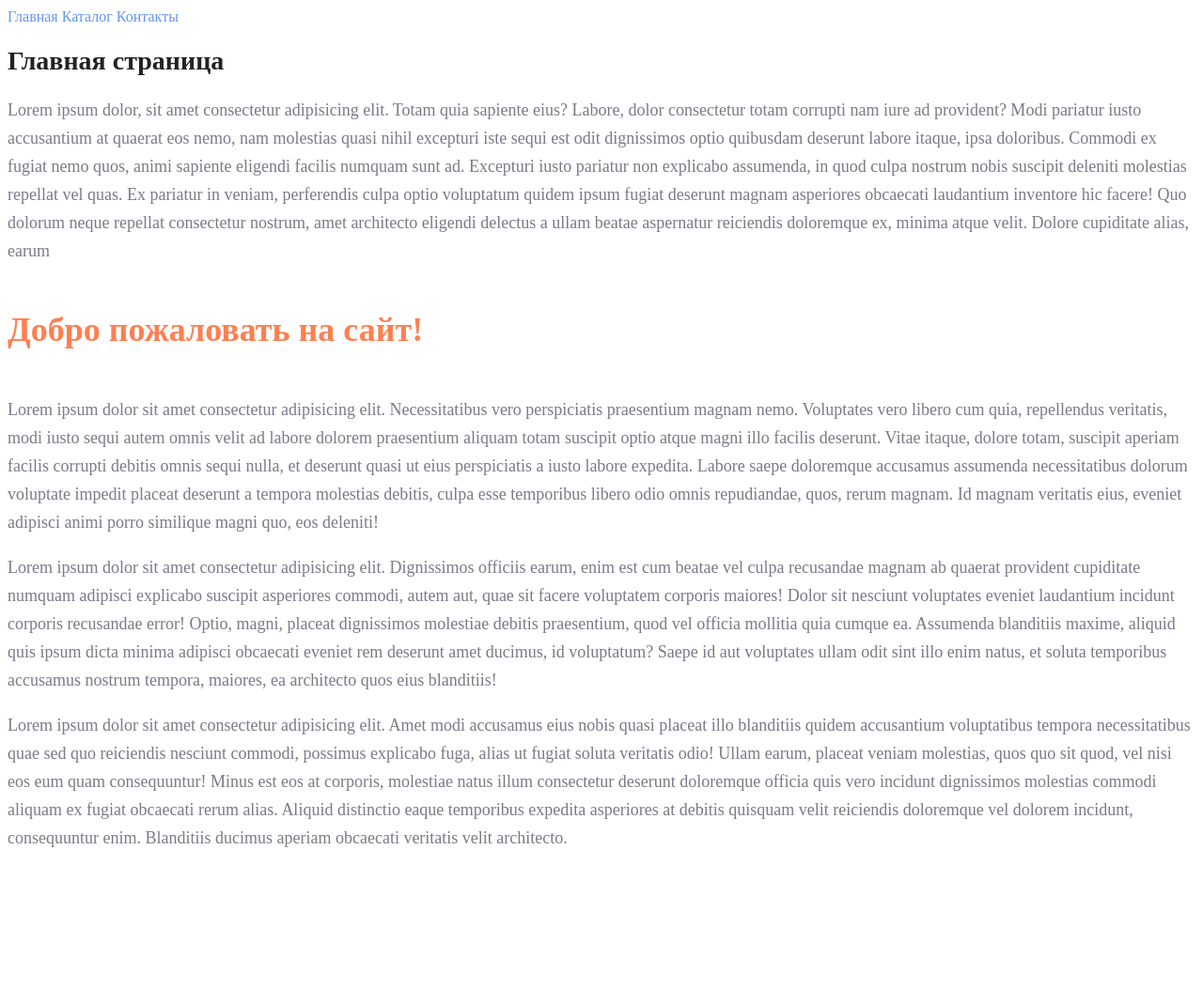
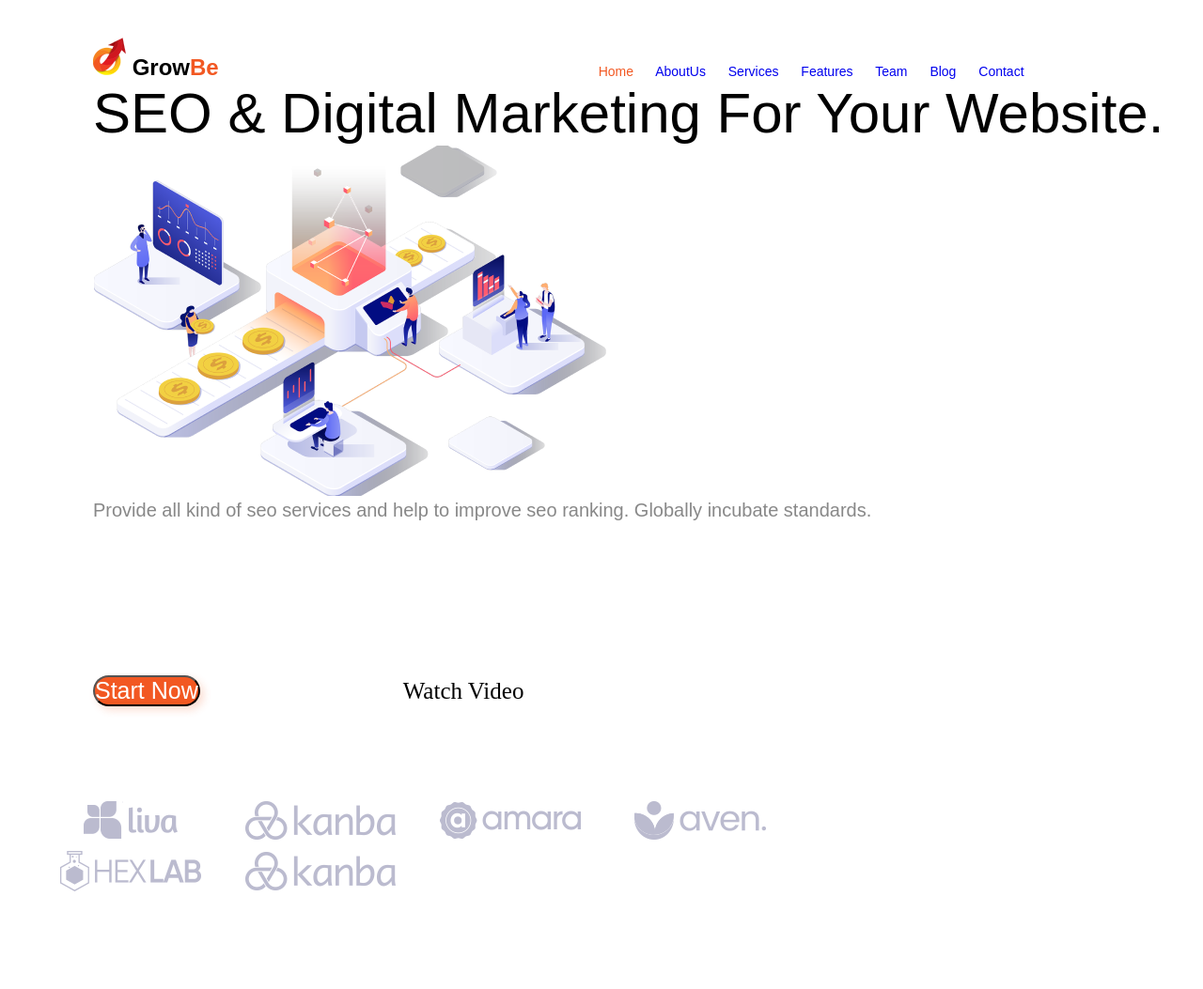
Before and after one commit to beemaster1972/beemaster1972.github.io, a plain HTML site: page index.html in a window 1280 px wide. Shown: the whole page at 94% size. Before the commit the page ends 925 px from the top, so only its background shows below. Drawn offline with Linux system fonts and the light colour scheme.

Commit message:
Add hw 3

```diff
--- a/css/style.css
+++ b/css/style.css
@@ -1,33 +1,119 @@
-a {
-    text-decoration: none;
- }
-.main_menu{
-    color: cornflowerblue;
-    font-size: 16px;
-    line-height: 20px;
+* {
+  margin: 0;
+  padding: 0;
+  text-decoration: none;
 }
-.title{
-    color: #222222;
-    font-size: 28px;
-    line-height: 36px;
-    font-weight: bold;
+
+.main {
+  background: rgb(255, 255, 255);
+}
+
+.menu_bar {
+  padding-top: 40px;
+  padding-left: 50px;
+}
+
+.header {
+  padding-top: 11.5px;
+  padding-left: 400px;
+  padding-bottom: 11.5px;
+
+  font-family: sans-serif;
+  font-size: 14px;
+  font-weight: 400;
+  line-height: 10px;
+  word-spacing: 20px;
+  text-align: left;
+}
+
+.logo {
+  padding-top: 5px;
+  padding-bottom: 5px;
+  padding-left: 49px;
+  font-family: sans-serif;
+  font-size: 24px;
+  font-weight: 700;
+  line-height: 1px;
+  letter-spacing: 0;
+  text-align: left;
 
 }
-.text{
-    font-style: normal;
-    font-weight: 300;
-    font-size: 18px;
-    line-height: 30px;
-    color: #7D7987
+
+.text-be {
+  padding-top: 5px;
+  padding-bottom: 5px;
+
+  font-family: sans-serif;
+  font-size: 24px;
+  font-weight: 700;
+  /*font-weight:900;*/
+  color: rgb(242, 88, 34);
 }
-li::marker{
-    content: '🖋️';
-    font-size: 1.2em;
+
+.menu-home {
+  color: rgb(242, 88, 34);
+
 }
-.subtitle{
-    color: coral;
-    font-style: normal;
-    font-weight: 700;
-    font-size: 36px;
-    line-height: 80px;
+
+.title {
+  padding-left: 99px;
+  padding-right: 40.94px;
+  color: rgb(0, 0, 0);
+  font-family: sans-serif;
+  font-size: 60px;
+  font-weight: 400;
+  line-height: -1px;
+  letter-spacing: 0%;
+  text-align: left;
 }
+
+.meta_png {
+  padding-left: 99px;
+}
+
+.home_content {
+  padding-left: 99px;
+  color: rgb(136, 136, 136);
+  font-family: sans-serif;
+  font-size: 20px;
+  font-weight: 400;
+  line-height: -1px;
+  letter-spacing: 0%;
+  text-align: left;
+}
+
+.button_meta {
+  padding-top: 164px;
+  padding-left: 99px;
+}
+
+.start_now {
+  border-radius: 50px;
+  box-shadow: 4px 4px 8px 0px rgba(242, 88, 34, 0.2);
+  background: rgb(242, 88, 34);
+  color: rgb(255, 255, 255);
+  font-family: sans-serif;
+  font-size: 25px;
+  font-weight: 400;
+  line-height: -1px;
+  letter-spacing: 0%;
+  text-align: left;
+}
+
+.watch_video {
+  padding-top: 15px;
+  padding-bottom: 16px;
+  padding-left: 212px;
+  font-size: 25px;
+}
+
+.brand {
+  padding-top: 97px;
+  padding-bottom: 96px;
+  padding-left: 59px;
+  padding-right: 375px;
+}
+
+.brand_1 {
+  padding-right: 38px;
+}
--- a/index.html
+++ b/index.html
@@ -1,62 +1,45 @@
 <!DOCTYPE html>
 <html lang="en">
+  <head>
+    <meta charset="UTF-8" />
+    <meta name="viewport" content="width=device-width, initial-scale=1.0" />
+    <title>Document</title>
+    <link rel="stylesheet" href="./css/style.css" />
+  </head>
 
-<head>
-    <meta charset="UTF-8">
-    <meta name="viewport" content="width=device-width, initial-scale=1.0">
-    <link rel="stylesheet" href="./css/style.css">
-    <title>Главная</title>
-</head>
-
-<body>
-    <div id="main_menu">
-        <a class="main_menu" href="#">Главная</a>
-        <a class="main_menu" href="catalog/catalog.html">Каталог</a>
-        <a class="main_menu" href="contacts/contacts.html">Контакты</a>
+  <body>
+    <div class="main">
+      <div class="menu_bar">
+         <span class="logo"><img src="./img/logo.png" alt="" />
+       Grow</span><span class="text-be">Be</span></span>
+        <span class="header">
+          <a href="#" class="menu-home">Home</a>
+          <a href="#" class="menu">AboutUs</a>
+          <a href="#" class="menu">Services</a>
+          <a href="#" class="menu">Features</a>
+          <a href="#" class="menu">Team</a>
+          <a href="#" class="menu">Blog</a>
+          <a href="#" class="menu">Contact</a>
+        </span>
+      </div>
+      <div class="home_meta">
+        <h1 class="title">SEO & Digital Marketing For Your Website.</h1>
+        <img src="./img/pngfind 1.png" alt="" class="meta_png">
+        <p class="home_content">Provide all kind of seo services and help to improve
+            seo ranking. Globally incubate standards.</p>
+            <div class="button_meta">
+                <button class="start_now" type="button">Start Now</button>
+                <span class="watch_video">Watch Video</span>
+            </div>
+      </div>
     </div>
-    <h1 class="title">Главная страница</h1>
-    <p class="text">Lorem ipsum dolor, sit amet consectetur adipisicing elit. Totam quia sapiente eius? Labore, dolor consectetur
-        totam corrupti nam iure ad provident? Modi pariatur iusto accusantium at quaerat eos nemo, nam molestias quasi
-        nihil excepturi iste sequi
-        est odit dignissimos optio quibusdam deserunt labore itaque, ipsa doloribus. Commodi ex fugiat nemo quos, animi
-        sapiente eligendi facilis numquam sunt ad. Excepturi iusto pariatur non explicabo assumenda, in quod culpa
-        nostrum nobis suscipit deleniti
-        molestias repellat vel quas. Ex pariatur in veniam, perferendis culpa optio voluptatum quidem ipsum fugiat
-        deserunt magnam asperiores obcaecati laudantium inventore hic facere! Quo dolorum neque repellat consectetur
-        nostrum, amet architecto eligendi
-        delectus a ullam beatae aspernatur reiciendis doloremque ex, minima atque velit. Dolore cupiditate alias, earum
-
-    </p>
-    <h2 class="subtitle">Добро пожаловать на сайт!</h2>
-    <p class="text">Lorem ipsum dolor sit amet consectetur adipisicing elit. Necessitatibus vero perspiciatis praesentium magnam
-        nemo. Voluptates vero libero cum quia, repellendus veritatis, modi iusto sequi autem omnis velit ad labore
-        dolorem praesentium aliquam totam
-        suscipit optio atque magni illo facilis deserunt. Vitae itaque, dolore totam, suscipit aperiam facilis corrupti
-        debitis omnis sequi nulla, et deserunt quasi ut eius perspiciatis a iusto labore expedita. Labore saepe
-        doloremque accusamus assumenda
-        necessitatibus dolorum voluptate impedit placeat deserunt a tempora molestias debitis, culpa esse temporibus
-        libero odio omnis repudiandae, quos, rerum magnam. Id magnam veritatis eius, eveniet adipisci animi porro
-        similique magni quo, eos deleniti!</p>
-    <p class="text">Lorem ipsum dolor sit amet consectetur adipisicing elit. Dignissimos officiis earum, enim est cum beatae vel
-        culpa recusandae magnam ab quaerat provident cupiditate numquam adipisci explicabo suscipit asperiores commodi,
-        autem aut, quae sit facere
-        voluptatem corporis maiores! Dolor sit nesciunt voluptates eveniet laudantium incidunt corporis recusandae
-        error! Optio, magni, placeat dignissimos molestiae debitis praesentium, quod vel officia mollitia quia cumque
-        ea. Assumenda blanditiis maxime,
-        aliquid quis ipsum dicta minima adipisci obcaecati eveniet rem deserunt amet ducimus, id voluptatum? Saepe id
-        aut voluptates ullam odit sint illo enim natus, et soluta temporibus accusamus nostrum tempora, maiores, ea
-        architecto quos eius blanditiis!</p>
-    <p class="text">Lorem ipsum dolor sit amet consectetur adipisicing elit. Amet modi accusamus eius nobis quasi placeat illo
-        blanditiis quidem accusantium voluptatibus tempora necessitatibus quae sed quo reiciendis nesciunt commodi,
-        possimus explicabo fuga, alias ut
-        fugiat soluta veritatis odio! Ullam earum, placeat veniam molestias, quos quo sit quod, vel nisi eos eum quam
-        consequuntur! Minus est eos at corporis, molestiae natus illum consectetur deserunt doloremque officia quis vero
-        incidunt dignissimos
-        molestias commodi aliquam ex fugiat obcaecati rerum alias. Aliquid distinctio eaque temporibus expedita
-        asperiores at debitis quisquam velit reiciendis doloremque vel dolorem incidunt, consequuntur enim. Blanditiis
-        ducimus aperiam obcaecati veritatis
-        velit architecto.</p>
-
-</body>
-
+    <div class="brand">
+        <img src="./img/liva.png" alt="" class="brand_1">
+        <img src="./img/kanba.png" alt="" class="brand_1">
+        <img src="./img/amara.png" alt="" class="brand_1">
+        <img src="./img/aven.png" alt="" class="brand_1">
+        <img src="./img/hexlab.png" alt="" class="brand_1">
+        <img src="./img/kanba.png" alt="" class="brand_2">
+    </div>
+  </body>
 </html>
```
Also changed, not shown: img/amara.png (added), img/aven.png (added), img/hexlab.png (added), img/icon.svg (added), img/kanba.png (added), img/liva.png (added), img/logo.png (added), img/pngfind 1.png (added).
